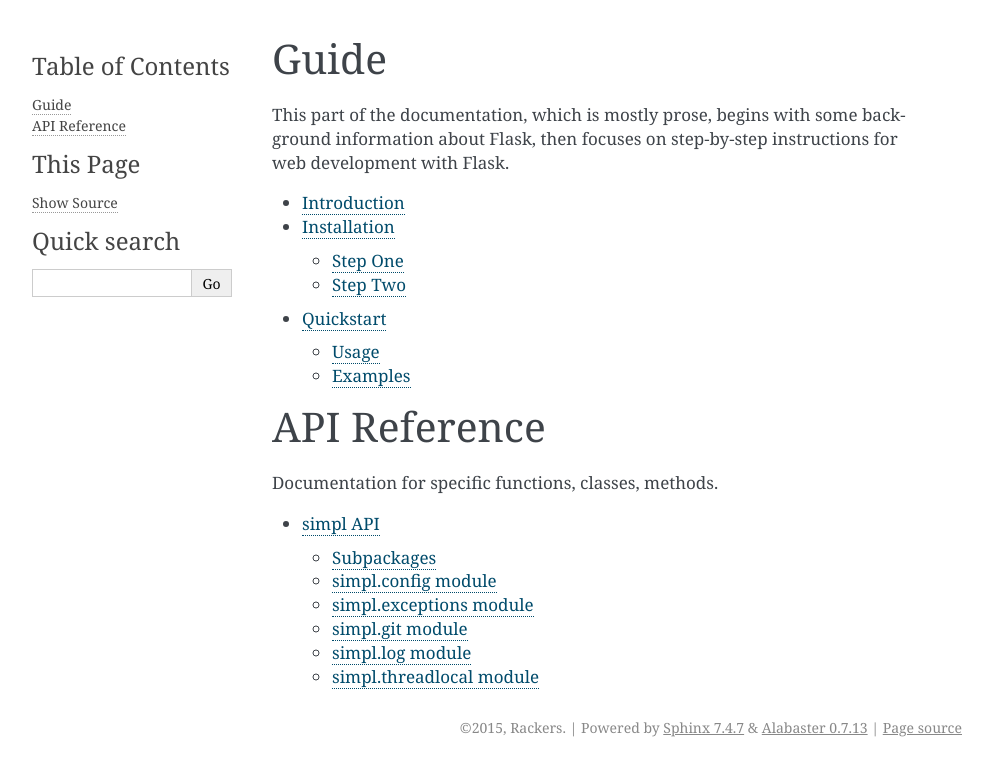
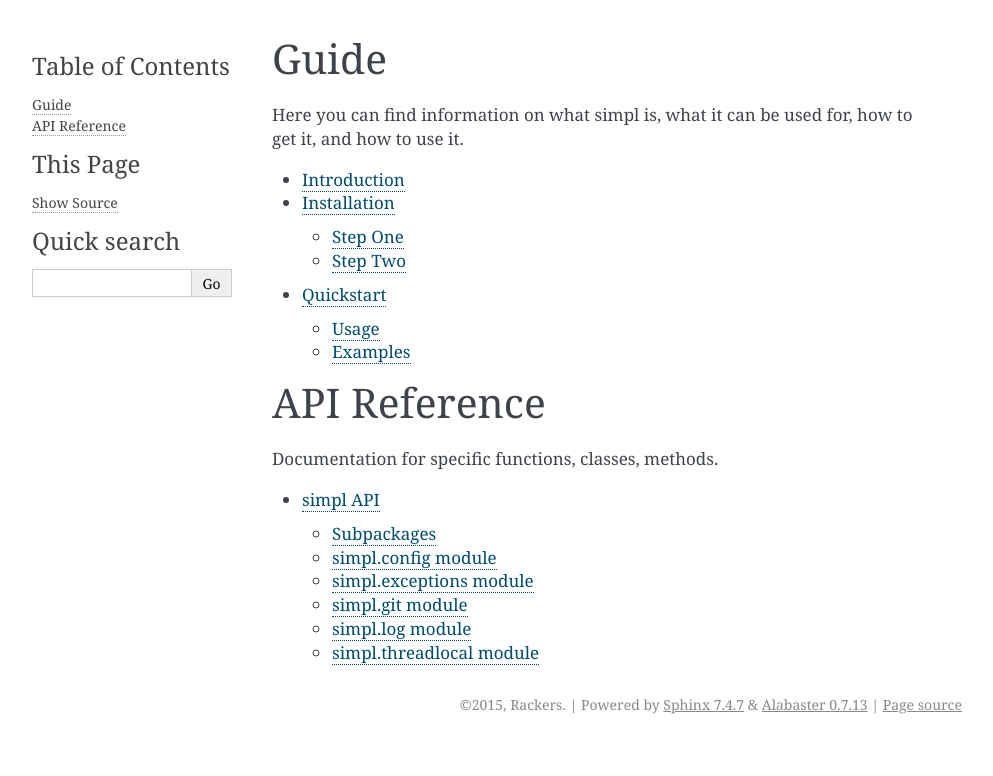
Before and after one commit to rackerlabs/simpl, a Sphinx documentation site: the page built from docs/source/contents.rst, in a window 1280 px wide. Shown: the top 776 px of the page, without its empty margins (148-1141 px from the left). Built offline with Sphinx 7.4.7, drawn with Linux system fonts in a browser that asks for light colours.

Commit message:
fixed some referencing

```diff
--- a/docs/source/contents.rst
+++ b/docs/source/contents.rst
@@ -1,9 +1,7 @@
 Guide
-------------
+-----
 
-This part of the documentation, which is mostly prose, begins with some
-background information about Flask, then focuses on step-by-step
-instructions for web development with Flask.
+Here you can find information on what simpl is, what it can be used for, how to get it, and how to use it.
 
 .. toctree::
    :maxdepth: 2
--- a/docs/source/installation.rst
+++ b/docs/source/installation.rst
@@ -1,3 +1,5 @@
+.. _installation:
+
 Installation
 ============
 
--- a/docs/source/quickstart.rst
+++ b/docs/source/quickstart.rst
@@ -1,3 +1,5 @@
+.. _quickstart:
+
 Quickstart
 ==========
 
```
